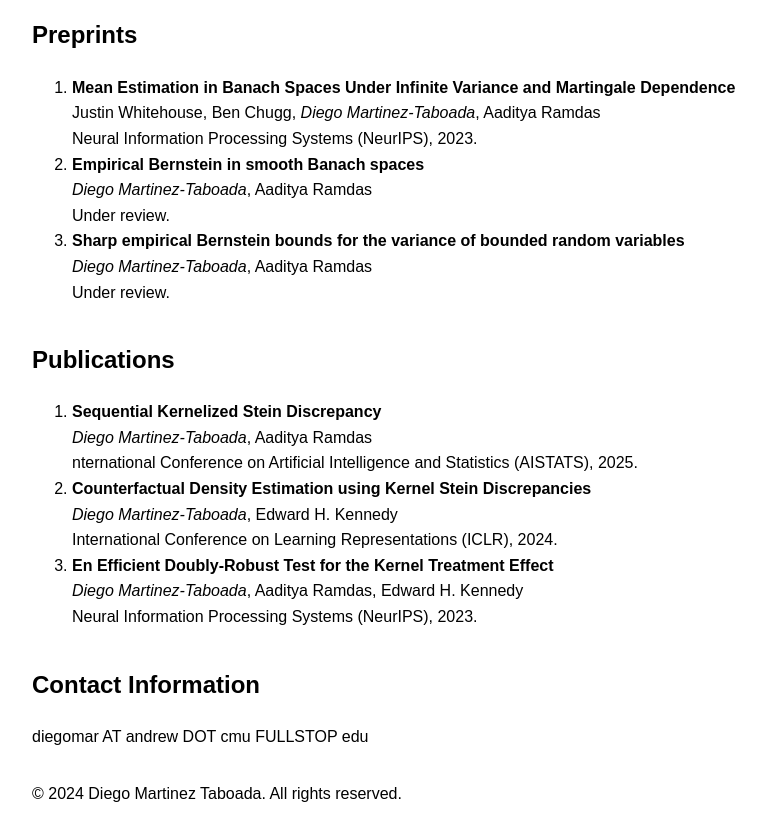
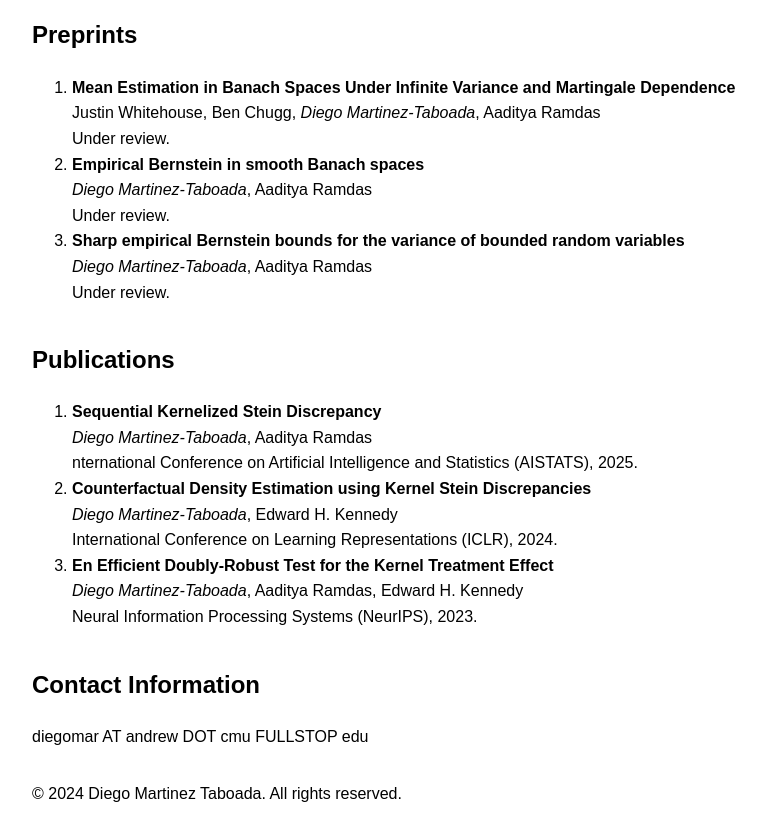
Before and after one commit to DMartinezT/DMartinezT.github.io, a plain HTML site: page index.html in a window 1280 px wide. Shown: the part 1103-1926 px from the top of the page, without its empty margins (96-862 px from the left). Drawn offline with Linux system fonts and the light colour scheme.

Commit message:
Correct paper from Neurips to Under review

```diff
--- a/index.html
+++ b/index.html
@@ -98,7 +98,7 @@
                 <li>
                     <strong>Mean Estimation in Banach Spaces Under Infinite Variance and Martingale Dependence</strong><br>
                     Justin Whitehouse, Ben Chugg, <em>Diego Martinez-Taboada</em>, Aaditya Ramdas<br>
-                    <span>Neural Information Processing Systems (NeurIPS), 2023.</span>
+                    <span>Under review.</span>
                 </li>
                 <li>
                     <strong>Empirical Bernstein in smooth Banach spaces</strong><br>
```
